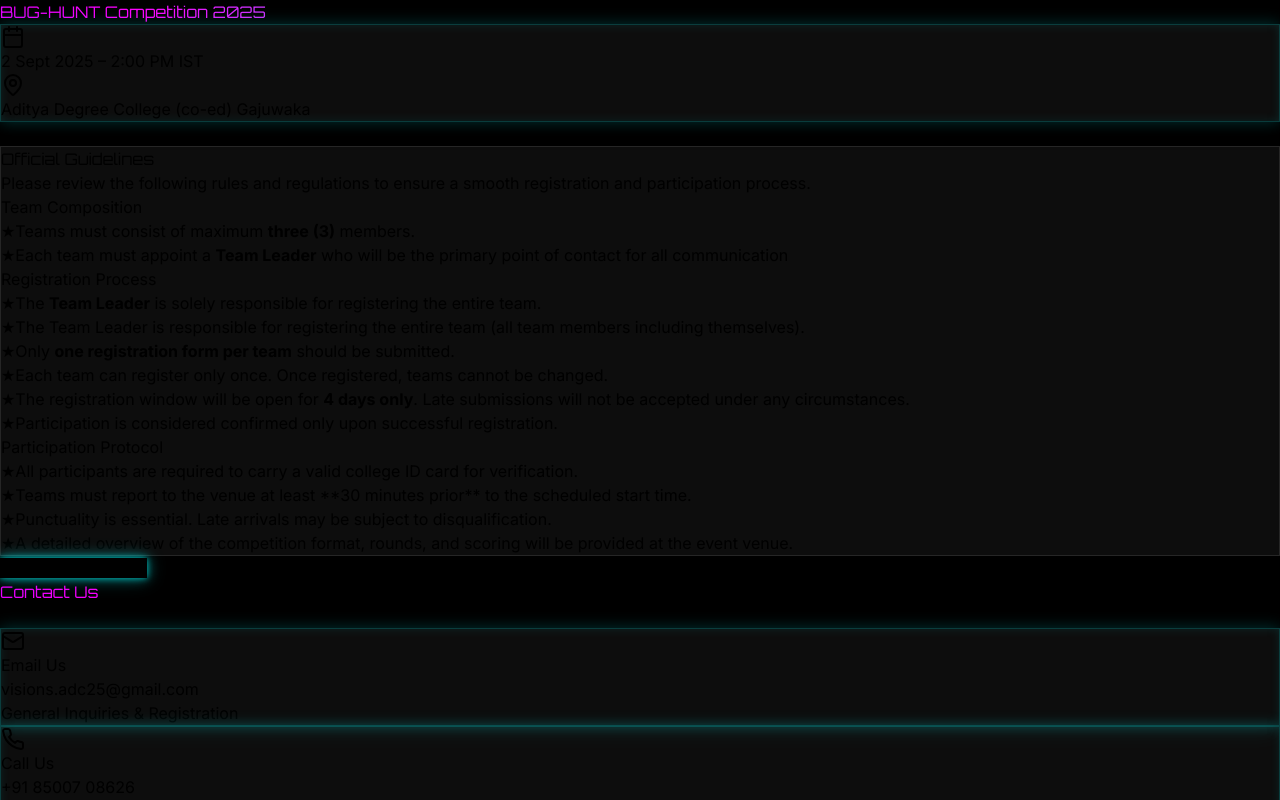
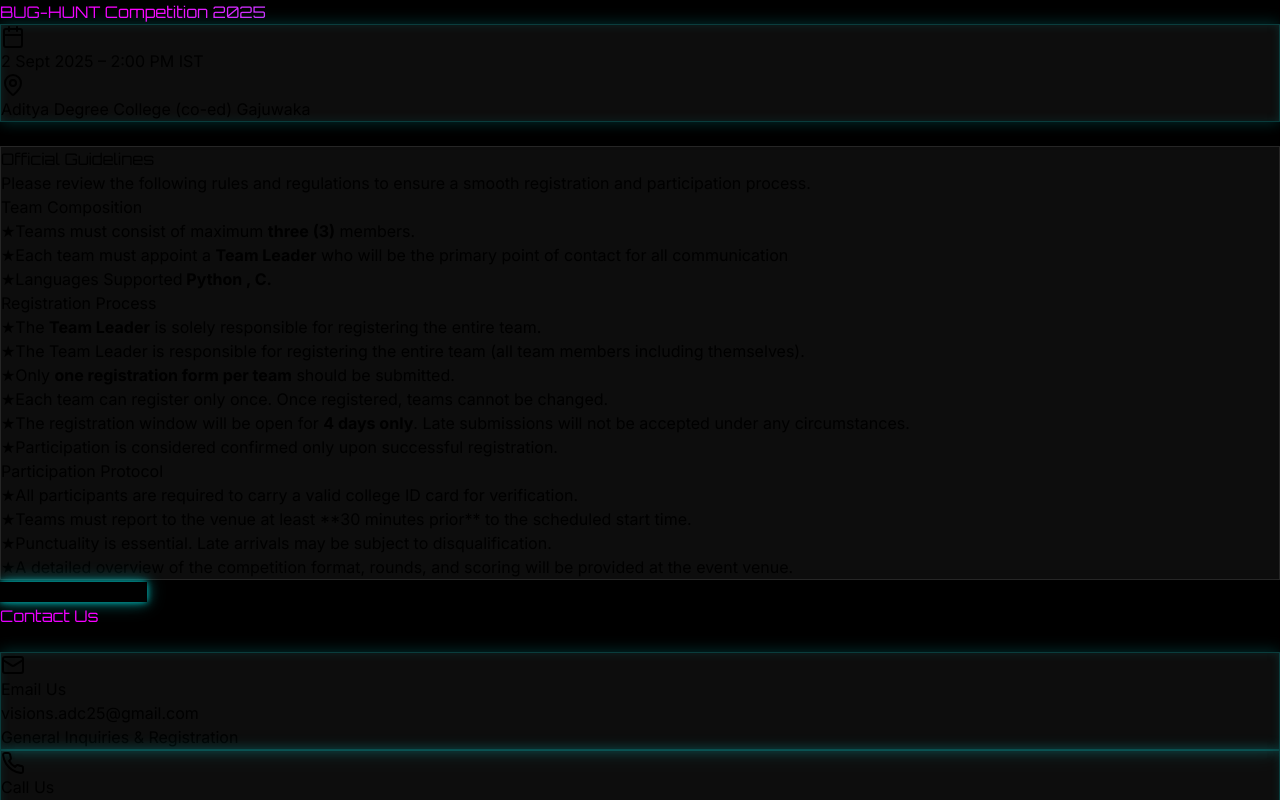
Before and after one commit to saisankarbommala/VISIONXAI, a Next.js app: page /bughunt in a window 1280 px wide. Shown: the top 800 px of the page. Built offline with nearby package versions, Linux system fonts and the light colour scheme.

Commit message:
Update page.tsx

```diff
--- a/app/bughunt/page.tsx
+++ b/app/bughunt/page.tsx
@@ -148,6 +148,10 @@
                   <span className="text-yellow-400 mt-1">★</span>
                   <span>Each team must appoint a <strong>Team Leader</strong> who will be the primary point of contact for all communication</span>
                 </li>
+                <li className="flex items-start gap-2">
+                  <span className="text-yellow-400 mt-1">★</span>
+                  <span>Languages Supported<strong> Python , C.</strong></span>
+                </li>
               </ul>
             </div>
 
```
